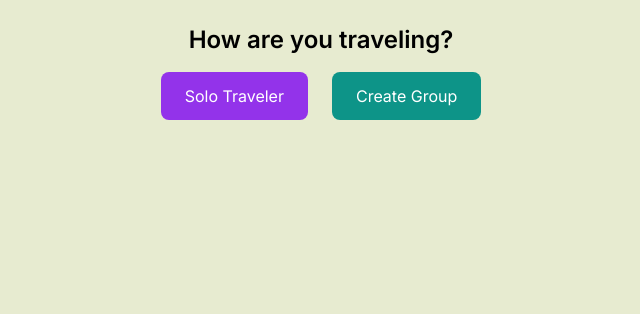
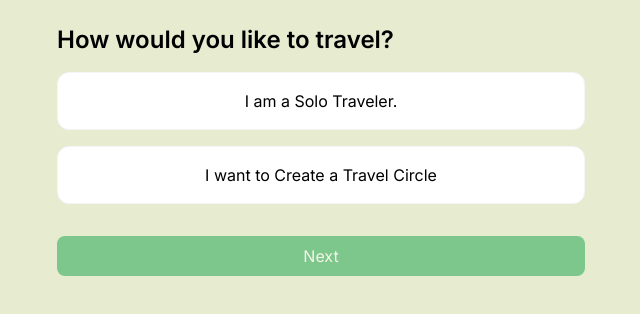
Before and after one commit to NavneetPrajapati31/KOVARI, a Next.js app: page /mode in a window 1280 px wide. Shown: the top 314 px of the page, without its empty margins (319-959 px from the left). Built offline with nearby package versions, Linux system fonts and the light colour scheme; no server answers.

Commit message:
Day-3 Dev C and Dev D done

```diff
--- a/package.json
+++ b/package.json
@@ -9,7 +9,7 @@
     "lint": "next lint"
   },
   "dependencies": {
-    "@clerk/nextjs": "^6.20.2",
+    "@clerk/nextjs": "^6.21.0",
     "@clerk/themes": "^2.2.48",
     "@hookform/resolvers": "^5.0.1",
     "@radix-ui/react-checkbox": "^1.3.2",
--- a/src/app/mode/page.tsx
+++ b/src/app/mode/page.tsx
@@ -1,17 +1,72 @@
-export default function TravelMode() {
+'use client';
+
+import { useRouter } from 'next/navigation';
+import { useModeStore } from '@/stores/useModeStore';
+import { useState } from 'react';
+import { useUser } from '@clerk/nextjs';
+import { saveTravelMode } from '@/lib/api/saveMode';
+
+export default function TravelModePage() {
+  const router = useRouter();
+  const setModeStore = useModeStore((s) => s.setMode);
+  const { user, isSignedIn } = useUser();
+
+  const [localMode, setLocalMode] = useState<'solo' | 'group' | null>(null);
+  const [loading, setLoading] = useState(false);
+
+  const handleSelect = (mode: 'solo' | 'group') => {
+    setLocalMode(mode);
+    setModeStore(mode); // ✅ Save in Zustand global store
+  };
+
+  const handleNext = async () => {
+    if (!localMode || !isSignedIn || !user) return;
+
+    setLoading(true);
+
+    // Save to Supabase
+    const { error } = await saveTravelMode(user.id, localMode);
+
+    if (error) {
+      console.error('Failed to save mode:', error.message);
+      setLoading(false);
+      return;
+    }
+
+    // Navigate
+    if (localMode === 'solo') {
+      router.push('/explore');
+    } else {
+      router.push('/group/create');
+    }
+  };
+
   return (
-    <div className="p-6 text-center">
-      <h2 className="text-2xl font-bold mb-4">How are you traveling?</h2>
-      <div className="flex justify-center gap-6">
-        <a
-          href="/explore"
-          className="bg-purple-600 text-white px-6 py-3 rounded"
+    <div className="p-6 max-w-xl mx-auto">
+      <h1 className="text-2xl font-bold mb-4">How would you like to travel?</h1>
+
+      <div className="flex flex-col gap-4">
+        <button
+          onClick={() => handleSelect('solo')}
+          className={`p-4 rounded-lg border ${localMode === 'solo' ? 'bg-blue-600 text-white' : 'bg-white'}`}
         >
-          Solo Traveler
-        </a>
-        <a href="/circle" className="bg-teal-600 text-white px-6 py-3 rounded">
-          Create Group
-        </a>
+          I am a Solo Traveler.
+        </button>
+
+        <button
+          onClick={() => handleSelect('group')}
+          className={`p-4 rounded-lg border ${localMode === 'group' ? 'bg-blue-600 text-white' : 'bg-white'}`}
+        >
+          I want to Create a Travel Circle
+        </button>
+
+        <button
+          onClick={handleNext}
+          className="mt-4 bg-green-600 text-white px-4 py-2 rounded disabled:opacity-50"
+          disabled={!localMode || loading}
+        >
+          {loading ? 'Saving...' : 'Next'}
+        </button>
       </div>
     </div>
   );
--- /dev/null
+++ b/src/lib/api/saveMode.ts
@@ -0,0 +1,12 @@
+import { createClient } from '../supabase';
+
+export async function saveTravelMode(userId: string, mode: string) {
+  const supabase = createClient(); // ✅ Call the function to get the client
+
+  const { error } = await supabase
+    .from('users')
+    .update({ travel_mode: mode })
+    .eq('id', userId);
+
+  return { error };
+}
--- /dev/null
+++ b/src/stores/useModeStore.ts
@@ -0,0 +1,13 @@
+import { create } from "zustand";
+
+type Mode = 'solo' | 'group' | null;
+
+interface ModeState {
+  mode: Mode;
+  setMode: (mode: Mode) => void;
+}
+
+export const useModeStore = create<ModeState>((set) => ({
+  mode: null,
+  setMode: (mode) => set({ mode }),
+}));
```
Also changed, not shown: 1 other file (tests, documents, lock files or other folders).
